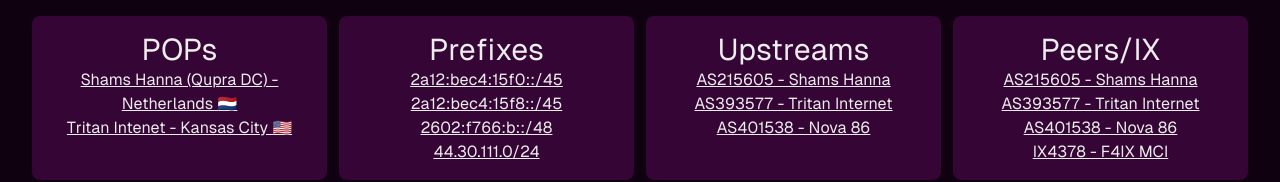
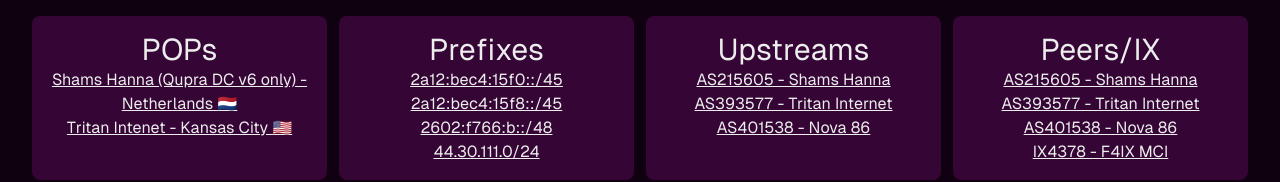
Before and after one commit to nate-moo/as213801.net, a Next.js app: page / in a window 1280 px wide. Shown: the part 206-388 px from the top of the page. Built offline with nearby package versions, Linux system fonts and the light colour scheme.

Commit message:
Update page.tsx

```diff
--- a/src/app/page.tsx
+++ b/src/app/page.tsx
@@ -5,7 +5,7 @@
 
 const data: cardData[] = [
     {title: "POPs", content: [
-            ["https://quprawholesale.com/", "Shams Hanna (Qupra DC) - Netherlands 🇳🇱"],
+            ["https://quprawholesale.com/", "Shams Hanna (Qupra DC v6 only) - Netherlands 🇳🇱"],
             ["https://tritan.gg/", "Tritan Intenet - Kansas City 🇺🇸"]
         ]},
     {title: "Prefixes", content: [
```
